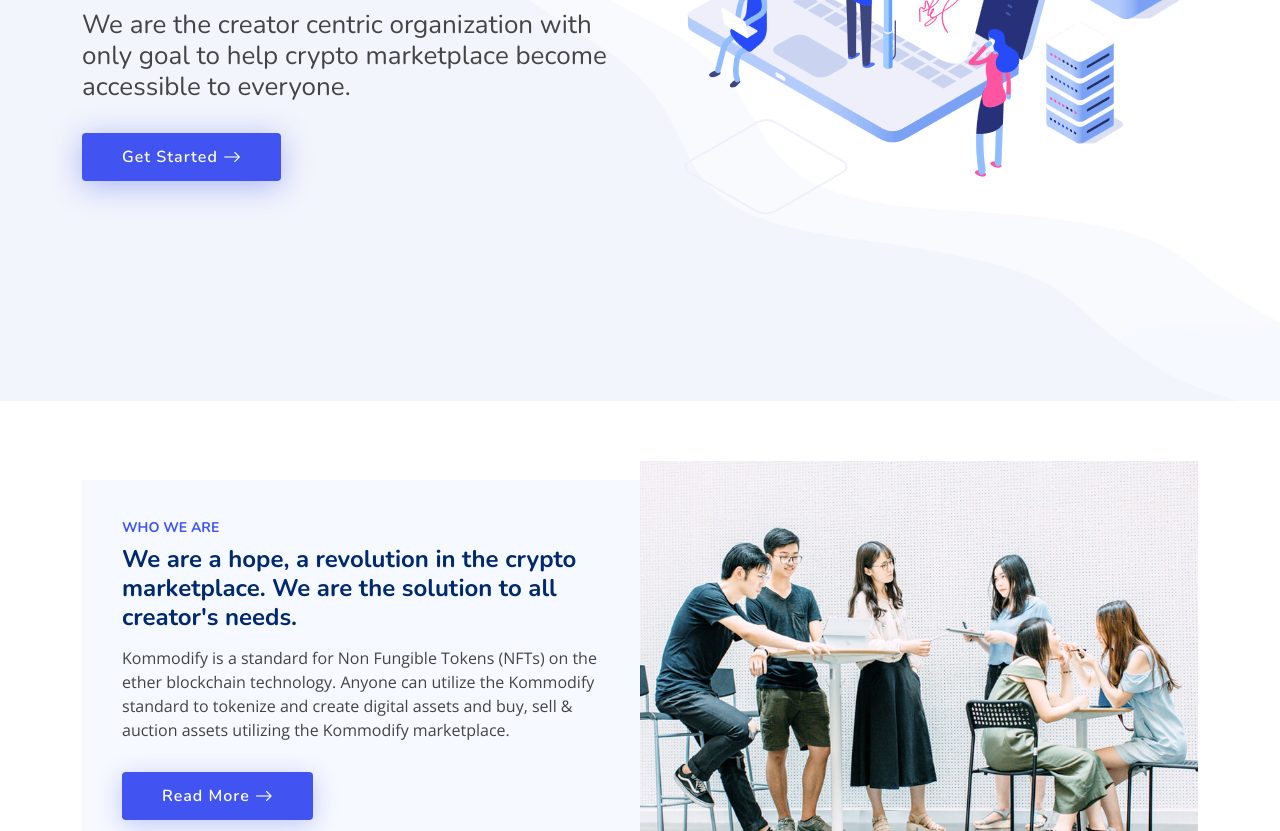
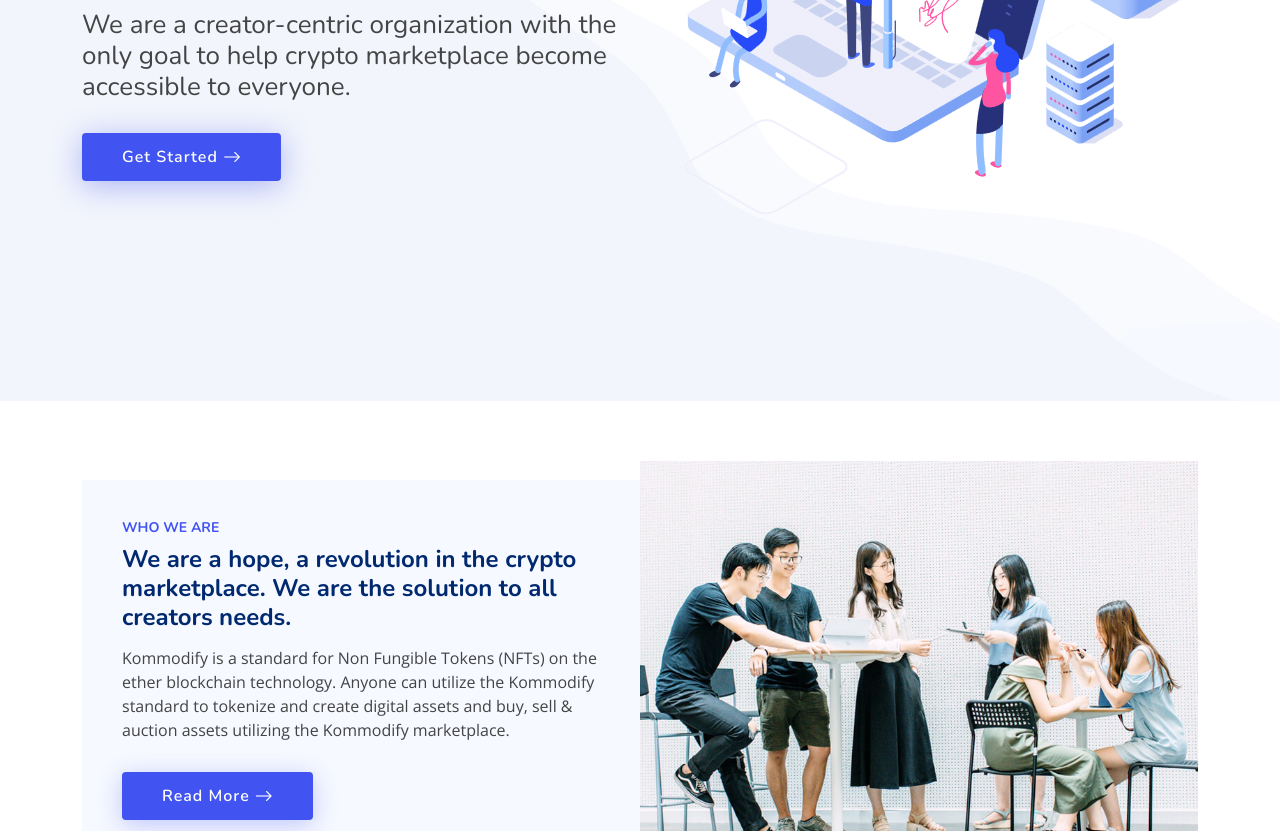
Before and after one commit to Rohitash28/Kommodify.github.io, a plain HTML site: page index.html in a window 1280 px wide. Shown: the part 399-1230 px from the top of the page. Drawn offline with nearby package versions, Linux system fonts and the light colour scheme; a script that the page names is missing.

Commit message:
product alpha 3

```diff
--- a/index.html
+++ b/index.html
@@ -82,7 +82,7 @@
       <div class="row">
         <div class="col-lg-6 d-flex flex-column justify-content-center">
           <h1 data-aos="fade-up">We offer Best Marketplace for Sellers and Buyers</h1>
-          <h2 data-aos="fade-up" data-aos-delay="400">We are the creator centric organization with only goal to help crypto marketplace become accessible to everyone.</h2>
+          <h2 data-aos="fade-up" data-aos-delay="400">We are a creator-centric organization with the only goal to help crypto marketplace become accessible to everyone.</h2>
           <div data-aos="fade-up" data-aos-delay="600">
             <div class="text-center text-lg-start">
               <a href="#about" class="btn-get-started scrollto d-inline-flex align-items-center justify-content-center align-self-center">
@@ -110,7 +110,7 @@
           <div class="col-lg-6 d-flex flex-column justify-content-center" data-aos="fade-up" data-aos-delay="200">
             <div class="content">
               <h3>Who We Are</h3>
-              <h2>We are a hope, a revolution in the crypto marketplace. We are the solution to all creator's needs.
+              <h2>We are a hope, a revolution in the crypto marketplace. We are the solution to all creators needs.
               </h2>
               <p>Kommodify is a standard for Non Fungible Tokens (NFTs) on the ether blockchain technology.
 Anyone can utilize the Kommodify standard to tokenize and create digital assets and buy, sell & auction assets utilizing the Kommodify marketplace.
```
